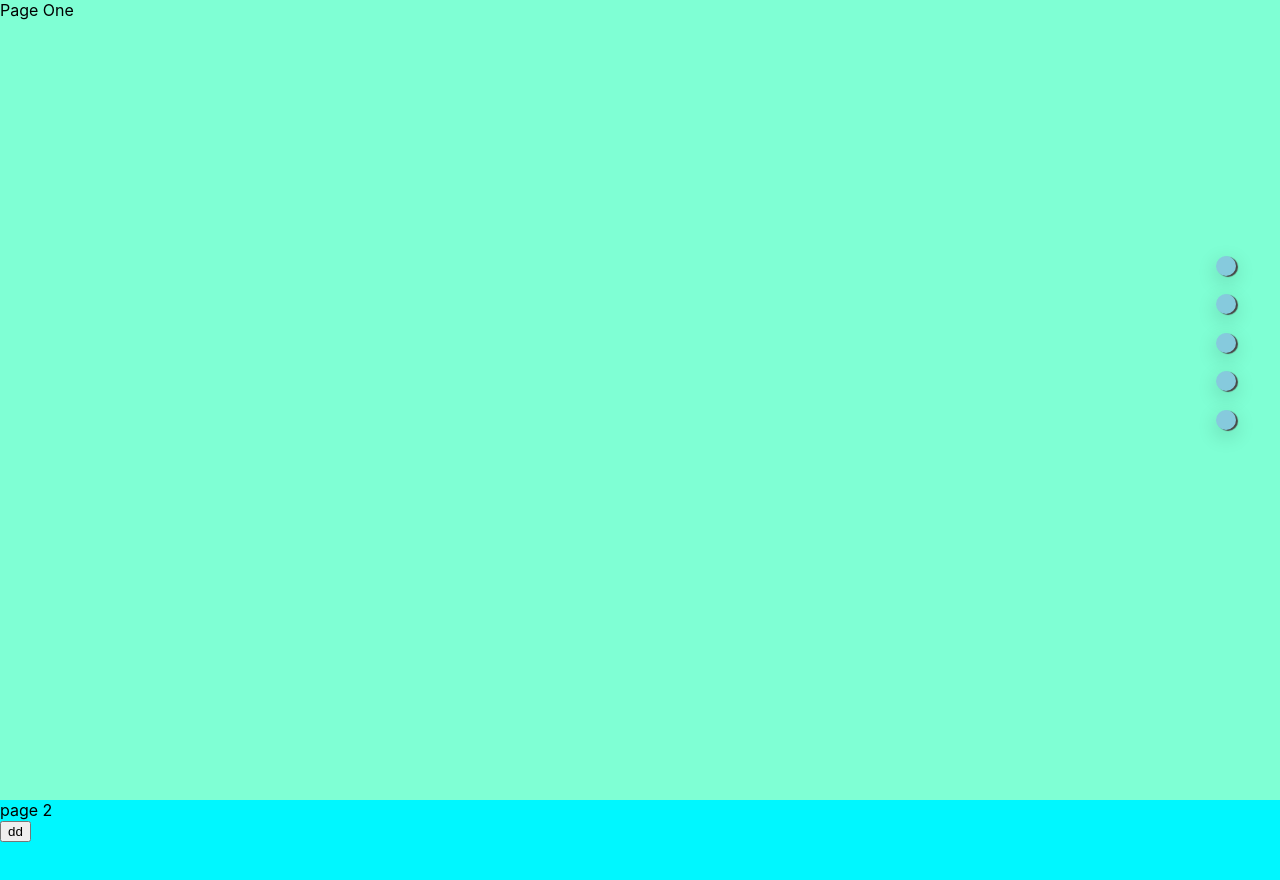
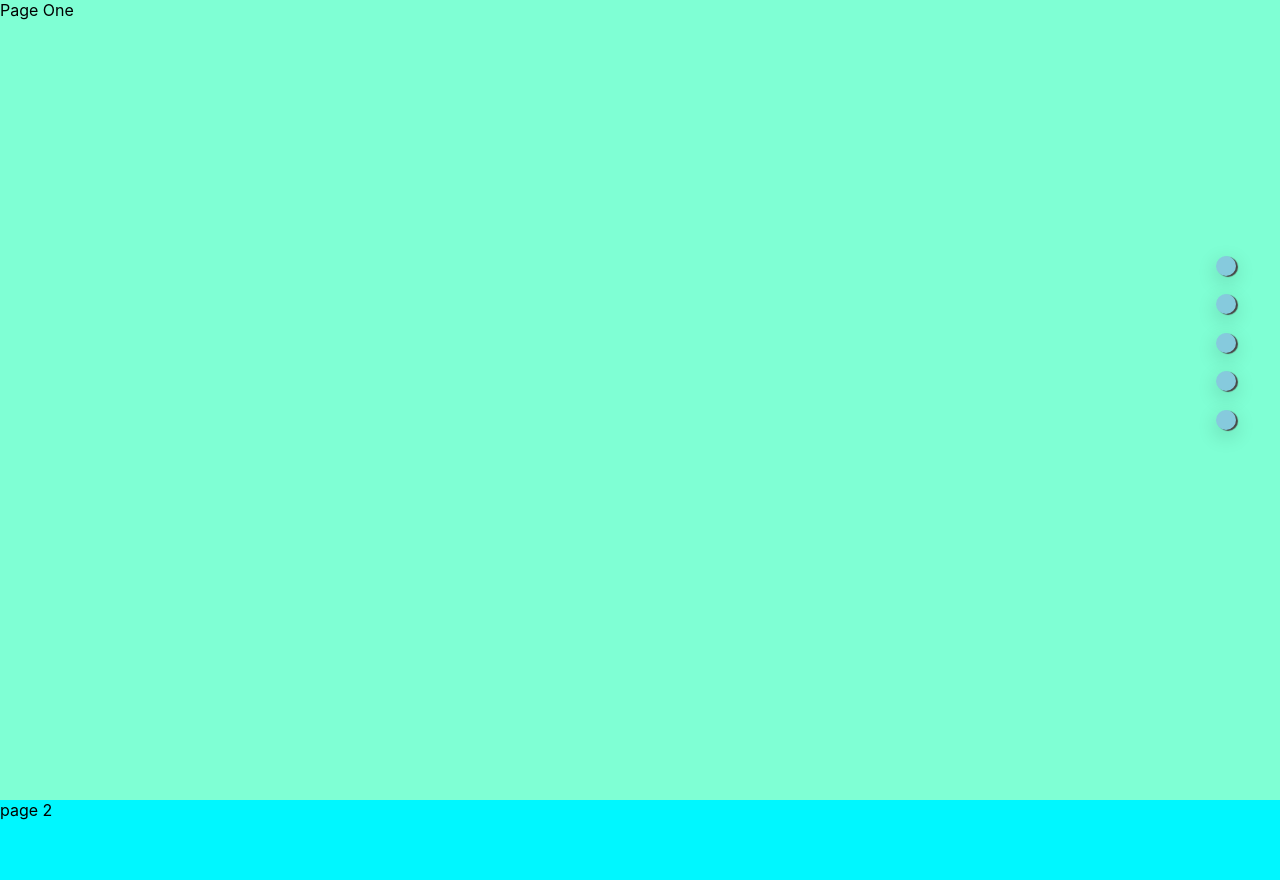
Before and after one commit to sasemanmanzar/Sara-Resume, a React (Create React App) app: page / in a window 1280 px wide. Shown: the top 880 px of the page. Built offline with nearby package versions, Linux system fonts and the light colour scheme.

Commit message:
ok pages

```diff
--- a/src/Pages/Two/Two.js
+++ b/src/Pages/Two/Two.js
@@ -3,12 +3,9 @@ import './Two.css'
 function Two(){
 
     return(
-        <>
         <div id='IdTwo' className='two'>
             <div>page 2</div>
-            <button>dd</button>
         </div>
-        </>
     );
 }
 
```
